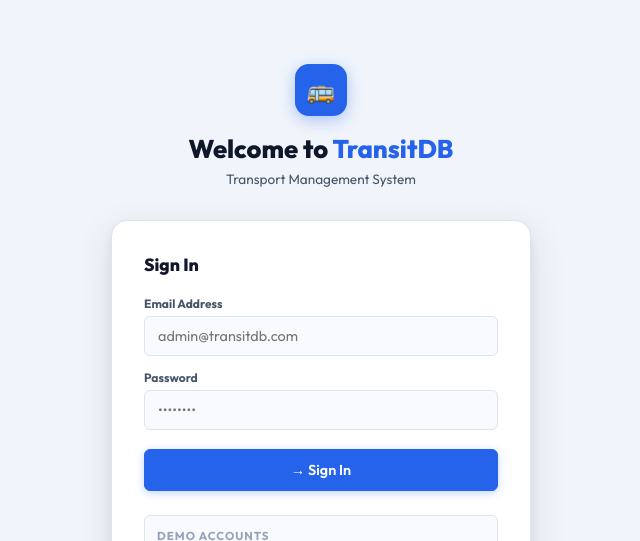
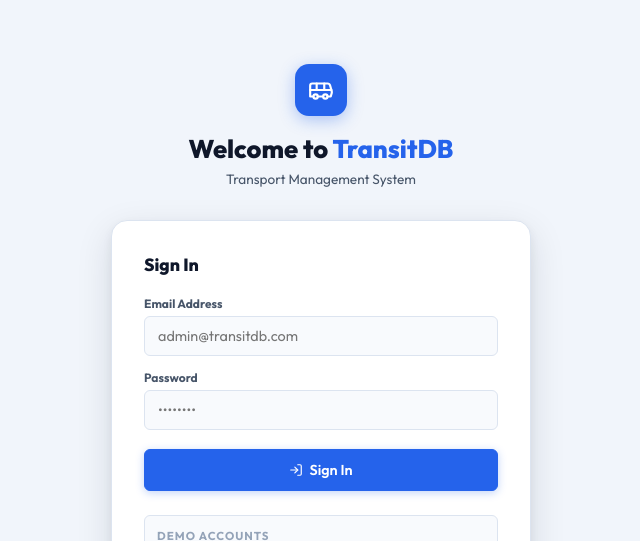
Before and after one commit to vikram81181989-png/transit, a React (Vite) app in the folder transitdb/frontend/: page /login in a window 1280 px wide. Shown: the top 541 px of the page, without its empty margins (319-959 px from the left). Built offline with nearby package versions, Linux system fonts and the light colour scheme.

Commit message:
fix: replace emojis with icons, fix error handling in login

```diff
--- a/transitdb/frontend/src/pages/Login.jsx
+++ b/transitdb/frontend/src/pages/Login.jsx
@@ -1,5 +1,6 @@
 import { useState } from 'react';
 import { Link, useNavigate } from 'react-router-dom';
+import { Bus, AlertTriangle, LogIn, Loader } from 'lucide-react';
 import { useAuth } from '../context/AuthContext';
 
 export default function Login() {
@@ -17,8 +18,8 @@ export default function Login() {
     try {
       await login(form.email, form.password);
       navigate('/');
-    } catch (err) {
-      setError(err.response?.data?.message || 'Login failed');
+    } catch (_err) {
+      setError('Invalid email or password. Please try again.');
     } finally { setLoading(false); }
   };
 
@@ -27,7 +28,9 @@ export default function Login() {
       <div style={{ width: '100%', maxWidth: '420px' }}>
         {/* Logo */}
         <div style={{ textAlign: 'center', marginBottom: '2rem' }}>
-          <div style={{ width: '52px', height: '52px', background: 'var(--accent)', borderRadius: '14px', display: 'flex', alignItems: 'center', justifyContent: 'center', fontSize: '1.5rem', margin: '0 auto 1rem', boxShadow: '0 4px 16px rgba(37,99,235,.35)' }}>🚌</div>
+          <div style={{ width: '52px', height: '52px', background: 'var(--accent)', borderRadius: '14px', display: 'flex', alignItems: 'center', justifyContent: 'center', margin: '0 auto 1rem', boxShadow: '0 4px 16px rgba(37,99,235,.35)' }}>
+            <Bus size={26} color="#fff"/>
+          </div>
           <h1 style={{ fontSize: '1.6rem', fontWeight: 800, marginBottom: '.3rem' }}>Welcome to <span style={{ color: 'var(--accent)' }}>TransitDB</span></h1>
           <p style={{ fontSize: '.85rem', color: 'var(--text2)' }}>Transport Management System</p>
         </div>
@@ -36,8 +39,8 @@ export default function Login() {
           <h2 style={{ fontSize: '1.1rem', fontWeight: 800, marginBottom: '1.25rem' }}>Sign In</h2>
 
           {error && (
-            <div style={{ background: 'var(--red-bg)', border: '1px solid #fca5a5', borderRadius: 'var(--r2)', padding: '10px 14px', marginBottom: '1rem', fontSize: '.82rem', color: 'var(--red)', fontWeight: 500 }}>
-              ⚠️ {error}
+            <div style={{ background: 'var(--red-bg)', border: '1px solid #fca5a5', borderRadius: 'var(--r2)', padding: '10px 14px', marginBottom: '1rem', fontSize: '.82rem', color: 'var(--red)', fontWeight: 500, display: 'flex', alignItems: 'center', gap: '6px' }}>
+              <AlertTriangle size={14}/> {error}
             </div>
           )}
 
@@ -60,8 +63,8 @@ export default function Login() {
                 onBlur={e => e.target.style.borderColor = 'var(--border)'}
               />
             </div>
-            <button type="submit" disabled={loading} className="btn primary" style={{ width: '100%', justifyContent: 'center', padding: '11px', fontSize: '.9rem', marginTop: '.3rem' }}>
-              {loading ? '⏳ Signing in…' : '→ Sign In'}
+            <button type="submit" disabled={loading} className="btn primary" style={{ width: '100%', justifyContent: 'center', padding: '11px', fontSize: '.9rem', marginTop: '.3rem', display: 'flex', alignItems: 'center', gap: '6px' }}>
+              {loading ? <><Loader size={14}/> Signing in…</> : <><LogIn size={14}/> Sign In</>}
             </button>
           </form>
 
```
